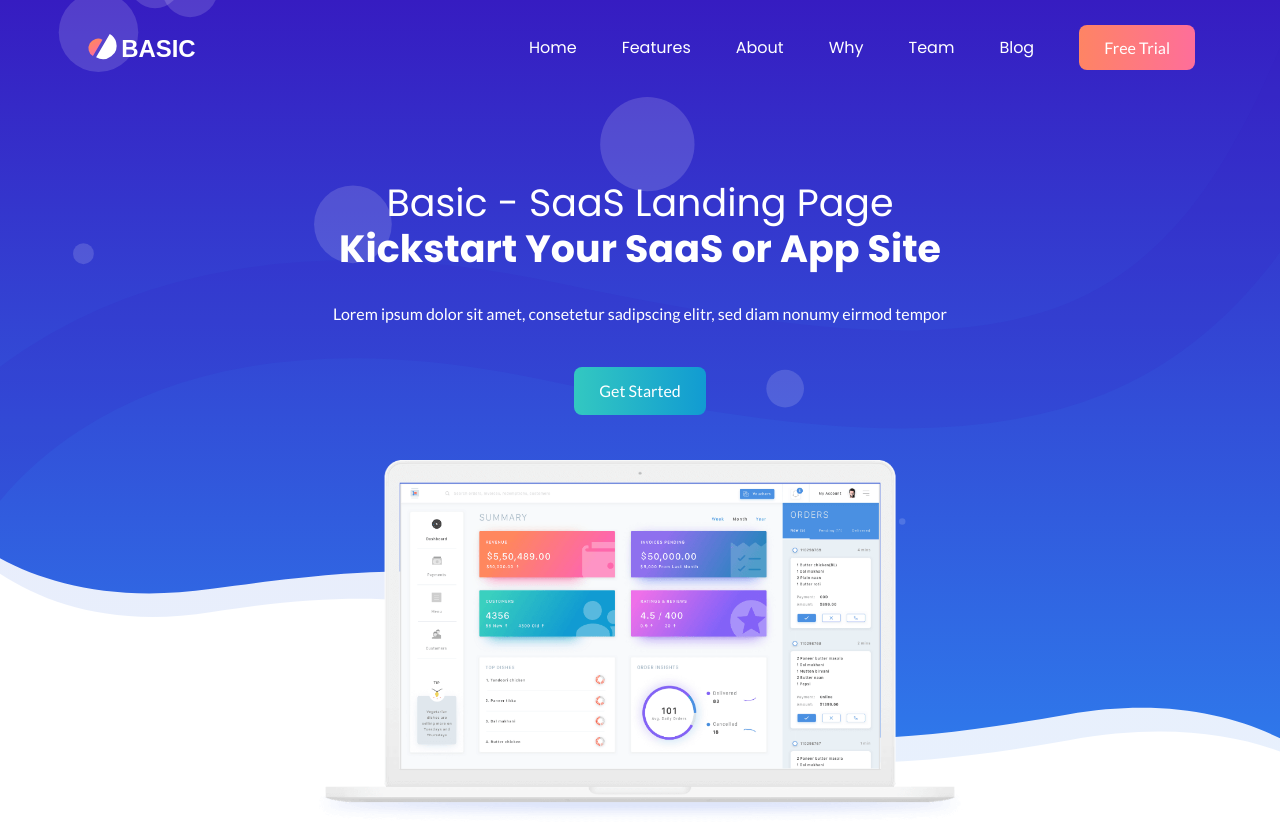
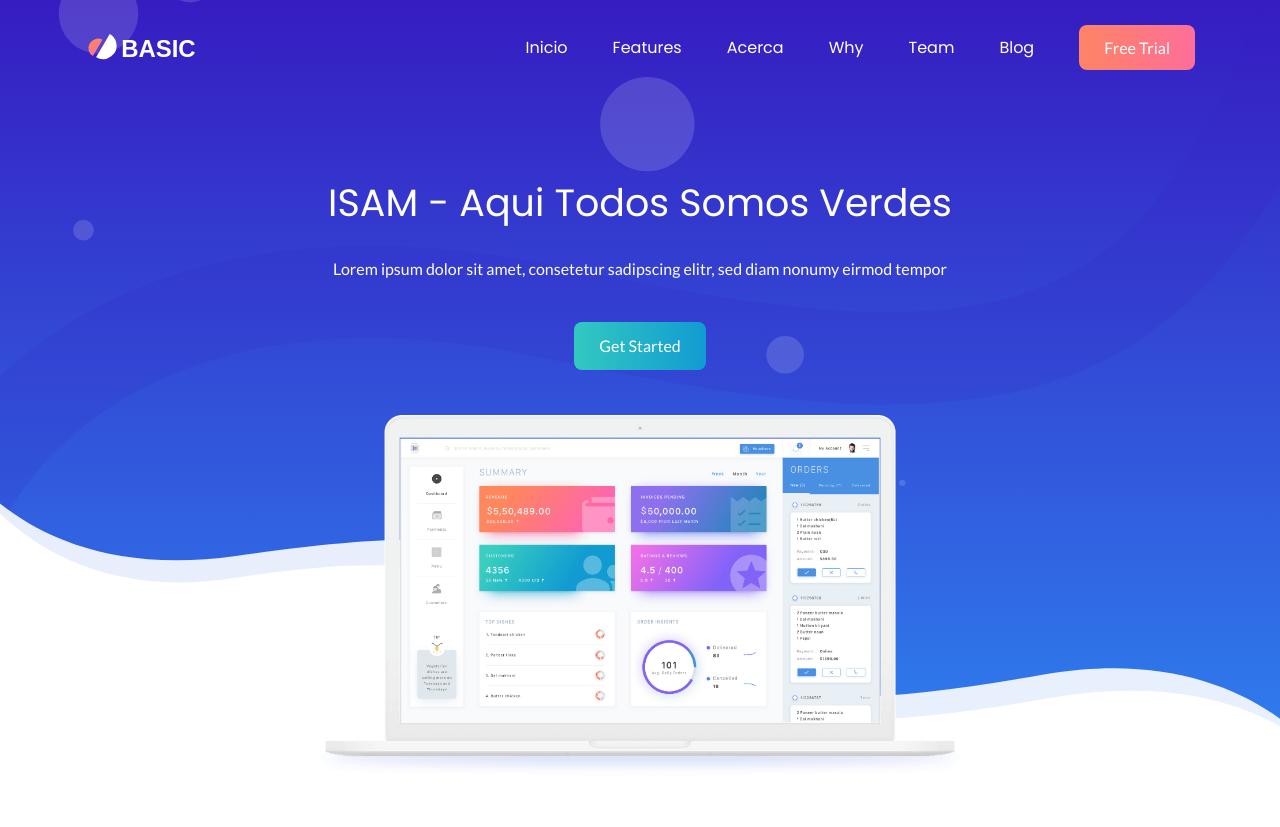
Before and after one commit to TDMTeo/PagesTry, a plain HTML site: page index.html in a window 1280 px wide. Shown: the top 827 px of the page. Drawn offline with Linux system fonts and the light colour scheme; files whose address does not match are found by name.

Commit message:
Changing the page

```diff
--- a/index.html
+++ b/index.html
@@ -5,7 +5,7 @@
     <meta charset="utf-8">
 
     <!--====== Title ======-->
-    <title>Basic - SaaS Landing Page</title>
+    <title>ISAM - Aqui Todos Somos Verdes</title>
 
     <meta name="description" content="">
     <meta name="viewport" content="width=device-width, initial-scale=1">
@@ -86,13 +86,13 @@
                             <div class="collapse navbar-collapse sub-menu-bar" id="navbarSupportedContent">
                                 <ul id="nav" class="navbar-nav ml-auto">
                                     <li class="nav-item active">
-                                        <a class="page-scroll" href="#home">Home</a>
+                                        <a class="page-scroll" href="#home">Inicio</a>
                                     </li>
                                     <li class="nav-item">
                                         <a class="page-scroll" href="#features">Features</a>
                                     </li>
                                     <li class="nav-item">
-                                        <a class="page-scroll" href="#about">About</a>
+                                        <a class="page-scroll" href="#about">Acerca</a>
                                     </li>
                                     <li class="nav-item">
                                         <a class="page-scroll" href="#facts">Why</a>
@@ -120,8 +120,8 @@
                 <div class="row justify-content-center">
                     <div class="col-lg-8">
                         <div class="header-hero-content text-center">
-                            <h3 class="header-sub-title wow fadeInUp" data-wow-duration="1.3s" data-wow-delay="0.2s">Basic - SaaS Landing Page</h3>
-                            <h2 class="header-title wow fadeInUp" data-wow-duration="1.3s" data-wow-delay="0.5s">Kickstart Your SaaS or App Site</h2>
+                            <h3 class="header-sub-title wow fadeInUp" data-wow-duration="1.3s" data-wow-delay="0.2s">ISAM - Aqui Todos Somos Verdes</h3>
+                            <!--<h2 class="header-title wow fadeInUp" data-wow-duration="1.3s" data-wow-delay="0.5s">Kickstart Your SaaS or App Site</h2>-->
                             <p class="text wow fadeInUp" data-wow-duration="1.3s" data-wow-delay="0.8s">Lorem ipsum dolor sit amet, consetetur sadipscing elitr, sed diam nonumy eirmod tempor</p>
                             <a href="#" class="main-btn wow fadeInUp" data-wow-duration="1.3s" data-wow-delay="1.1s">Get Started</a>
                         </div> <!-- header hero content -->
```
Also changed, not shown: assets/css/style.css (line endings or trailing spaces), 2 other files.
